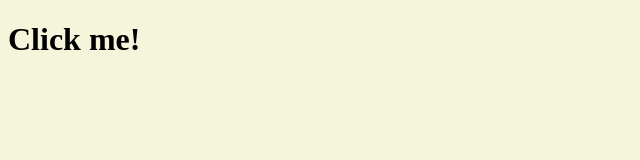
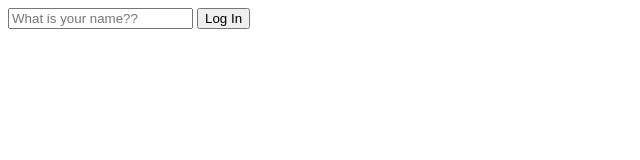
Before and after one commit to jipark96/javascript-practice, a plain HTML site: page index.html in a window 1280 px wide. Shown: the whole page, without its empty margins (0-640 px from the left). Drawn offline with Linux system fonts and the light colour scheme.

Commit message:
event login 등 연습

```diff
--- a/app.js
+++ b/app.js
@@ -1,9 +1,30 @@
-const title = document.querySelector("div.hello");
+const loginForm=document.querySelector("#login-form");
+const loginInput=document.querySelector("#login-form input");
+const greeting= document.querySelector("#greeting");
 
-function handleTitleCLick() {
-  console.log("title was clicked!");
-  title.style.color = "blue";
+const HIDDEN_CLASSNAME = "hidden";
+const USERNAME_KEY="username"
+function onLoginSubmit(event) {
+  event.preventDefault();
+  loginForm.classList.add(HIDDEN_CLASSNAME);
+  const username=loginInput.value;
+  localStorage.setItem("USERNAME_KEY",username);
+  // greeting.innerText ="Hello " + username;
+  paintGreetings(username);
 }
 
+loginForm.addEventListener("submit",onLoginSubmit);
 
-title.addEventListener("click",handleTitleCLick);
+function paintGreetings(username) {
+  greeting.innerText=`Hello ${username}`;
+  greeting.classList.remove(HIDDEN_CLASSNAME);
+}
+
+const savedUsername=localStorage.getItem("USERNAME_KEY");
+
+if(savedUsername===null) {
+  loginForm.classList.remove(HIDDEN_CLASSNAME);
+  loginForm.addEventListener("submit",onLoginSubmit);
+} else {
+  paintGreetings(savedUsername);
+}
--- a/index.html
+++ b/index.html
@@ -3,13 +3,14 @@
   <head>
     <meta charset="utf-8">
     <link rel="stylesheet" href="style.css">
-    <title>Momentum</title>
+    <title>Momentum App</title>
   </head>
-
   <body>
-    <div class="hello">
-    <h1>Click me!</h1>
-  </div>
+    <form id="login-form" class="hidden">
+      <input required maxlength="15" type="text" placeholder="What is your name??" />
+      <input type="submit" value="Log In" />
+    </form>
+    <h1 id="greeting" class="hidden"></h1>
     <script src="app.js"></script>
   </body>
 </html>
--- a/style.css
+++ b/style.css
@@ -1,3 +1,3 @@
-body{
-  background-color: beige;
+.hidden {
+  display:none;
 }
```
